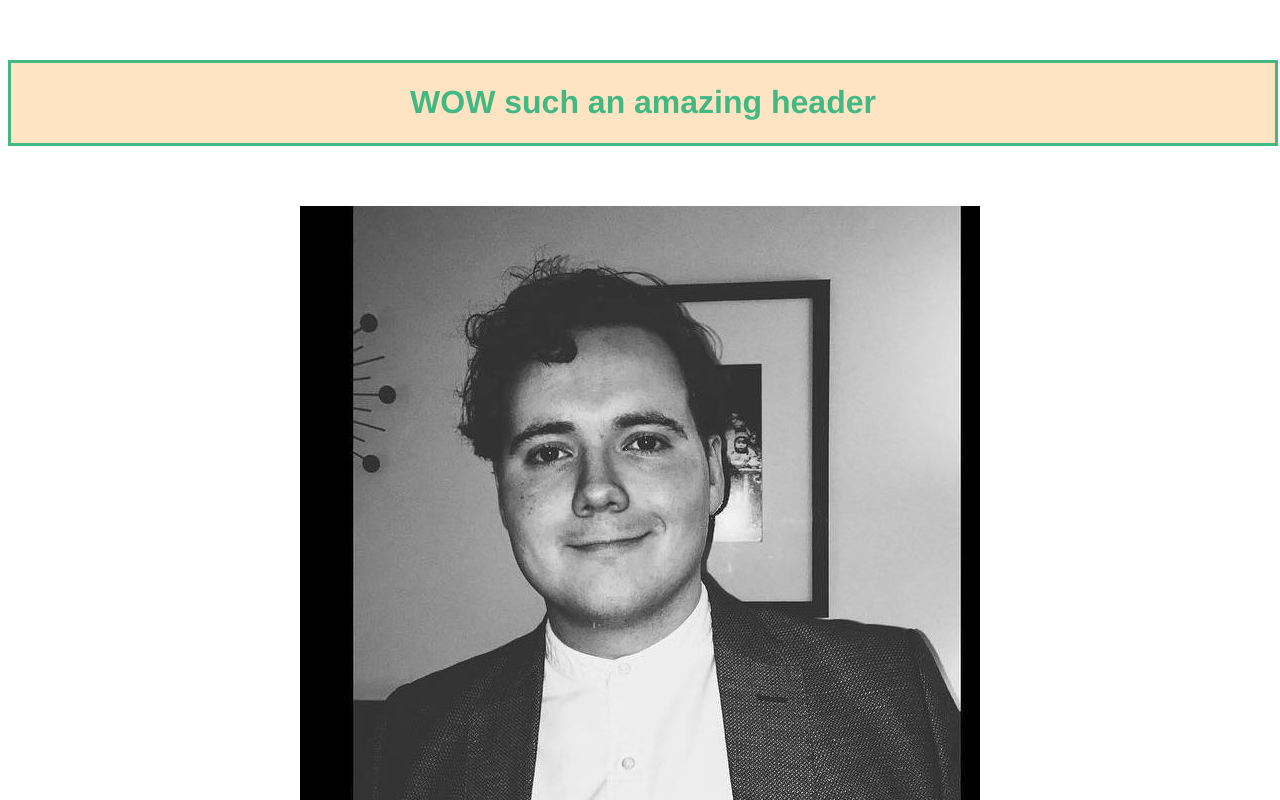
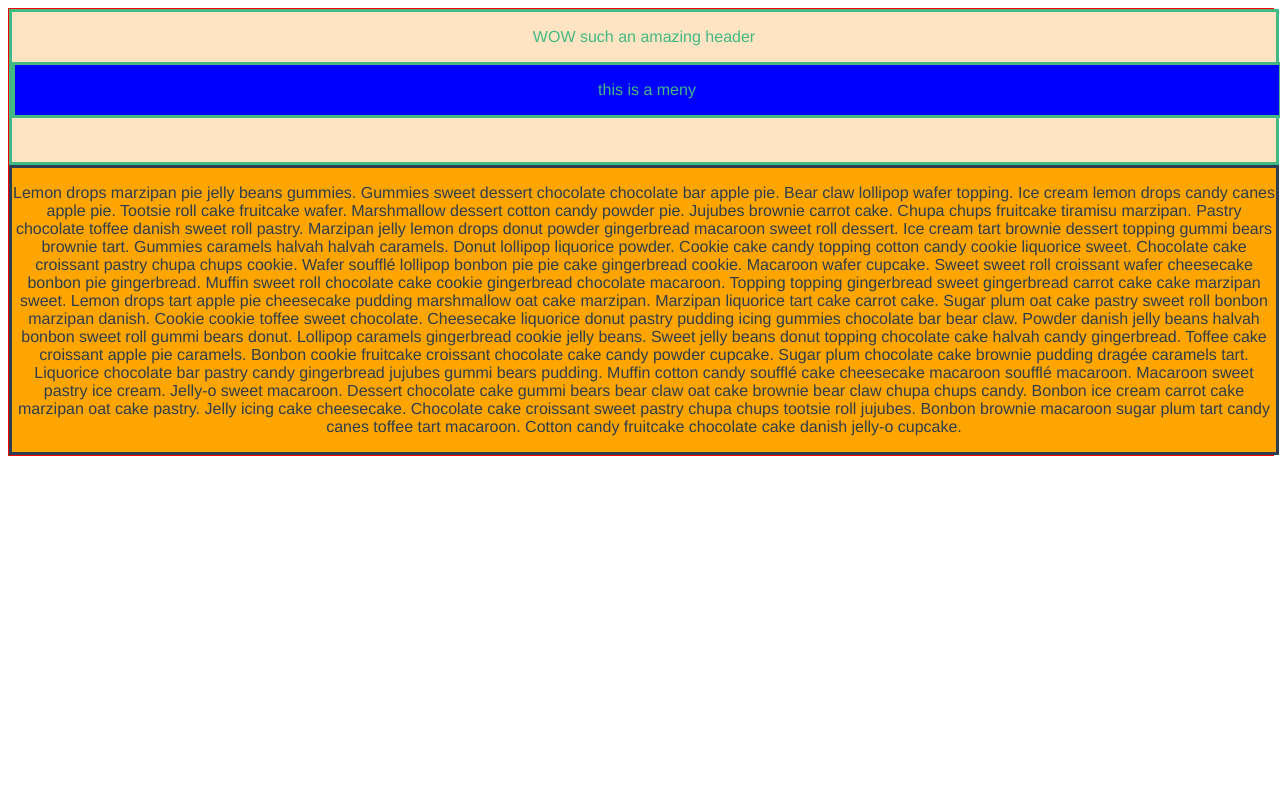
Before and after one commit to jonagusth/socialDataWebApp, a Vue app: page / in a window 1280 px wide. Shown: the top 800 px of the page. Built offline with nearby package versions, Linux system fonts and the light colour scheme.

Commit message:
Content setup

```diff
--- a/src/App.vue
+++ b/src/App.vue
@@ -22,6 +22,5 @@ export default {
   -moz-osx-font-smoothing: grayscale;
   text-align: center;
   color: #2c3e50;
-  margin-top: 60px;
 }
 </style>
--- a/src/components/Banner.vue
+++ b/src/components/Banner.vue
@@ -1,36 +1,29 @@
 <template>
-  <div class="SD_header">
-    <h1>WOW such an amazing header</h1>
+  <div id="myHeader">
+    <p>WOW such an amazing header</p>
+    <Menu/>
   </div>
 </template>
 
 <script>
+
+import Menu from './Menu'
+
 export default {
   name: 'Banner',
+    components: {
+    Menu,
+  },
 }
 </script>
 
 <!-- Add "scoped" attribute to limit CSS to this component only -->
 <style scoped>
-div {
+#myHeader {
     color: #42b983;
     background-color: bisque;
     border-style: solid;
-    height: 20%;
+    height: 150px;
     width: 100%;
 }
-h3 {
-  margin: 40px 0 0;
-}
-ul {
-  list-style-type: none;
-  padding: 0;
-}
-li {
-  display: inline-block;
-  margin: 0 10px;
-}
-a {
-  color: #42b983;
-}
 </style>
--- /dev/null
+++ b/src/components/Content.vue
@@ -0,0 +1,30 @@
+<template>
+  <div id="content">
+    <p>
+      Lemon drops marzipan pie jelly beans gummies. Gummies sweet dessert chocolate chocolate bar apple pie. Bear claw lollipop wafer topping. Ice cream lemon drops candy canes apple pie. Tootsie roll cake fruitcake wafer. Marshmallow dessert cotton candy powder pie. Jujubes brownie carrot cake. Chupa chups fruitcake tiramisu marzipan. Pastry chocolate toffee danish sweet roll pastry. Marzipan jelly lemon drops donut powder gingerbread macaroon sweet roll dessert. Ice cream tart brownie dessert topping gummi bears brownie tart. Gummies caramels halvah halvah caramels. Donut lollipop liquorice powder. Cookie cake candy topping cotton candy cookie liquorice sweet.
+
+Chocolate cake croissant pastry chupa chups cookie. Wafer soufflé lollipop bonbon pie pie cake gingerbread cookie. Macaroon wafer cupcake. Sweet sweet roll croissant wafer cheesecake bonbon pie gingerbread. Muffin sweet roll chocolate cake cookie gingerbread chocolate macaroon. Topping topping gingerbread sweet gingerbread carrot cake cake marzipan sweet. Lemon drops tart apple pie cheesecake pudding marshmallow oat cake marzipan. Marzipan liquorice tart cake carrot cake. Sugar plum oat cake pastry sweet roll bonbon marzipan danish. Cookie cookie toffee sweet chocolate. Cheesecake liquorice donut pastry pudding icing gummies chocolate bar bear claw. Powder danish jelly beans halvah bonbon sweet roll gummi bears donut. Lollipop caramels gingerbread cookie jelly beans. Sweet jelly beans donut topping chocolate cake halvah candy gingerbread.
+
+Toffee cake croissant apple pie caramels. Bonbon cookie fruitcake croissant chocolate cake candy powder cupcake. Sugar plum chocolate cake brownie pudding dragée caramels tart. Liquorice chocolate bar pastry candy gingerbread jujubes gummi bears pudding. Muffin cotton candy soufflé cake cheesecake macaroon soufflé macaroon. Macaroon sweet pastry ice cream. Jelly-o sweet macaroon. Dessert chocolate cake gummi bears bear claw oat cake brownie bear claw chupa chups candy. Bonbon ice cream carrot cake marzipan oat cake pastry. Jelly icing cake cheesecake. Chocolate cake croissant sweet pastry chupa chups tootsie roll jujubes. Bonbon brownie macaroon sugar plum tart candy canes toffee tart macaroon. Cotton candy fruitcake chocolate cake danish jelly-o cupcake.
+    </p>
+  </div>
+</template>
+
+<script>
+
+
+
+export default {
+  name: 'Content'
+}
+</script>
+
+<!-- Add "scoped" attribute to limit CSS to this component only -->
+<style scoped>
+#content {
+    background-color: orange;
+    border-style: solid;
+    height: 60%;
+    width: 100%;
+}
+</style>
--- /dev/null
+++ b/src/components/Menu.vue
@@ -0,0 +1,21 @@
+<template>
+  <div id="menu">
+    <p>this is a meny</p>
+  </div>
+</template>
+
+<script>
+export default {
+  name: 'Menu',
+}
+</script>
+
+<!-- Add "scoped" attribute to limit CSS to this component only -->
+<style scoped>
+#menu {
+    background-color: blue;
+    border-style: solid;
+    height: 50px;
+    width: 100%;
+}
+</style>
--- a/src/components/SocialDataMain.vue
+++ b/src/components/SocialDataMain.vue
@@ -1,17 +1,14 @@
 <template>
-    <Banner/>
-
-    <div id="app">
-        <img src="../assets/jon.jpg">
+    <div id = "everything">
+        <Banner/>
+        <Content/>
     </div>
-  <div class="socialData">
-    <h1>{{ msg }}</h1>
-  </div>
 </template>
 
 <script>
 
 import Banner from './Banner'
+import Content from './Content.vue'
 
 
 export default {
@@ -19,6 +16,7 @@ export default {
   name: 'SocialDataMain',
   components: {
     Banner,
+    Content,
   },
   props: {
     msg: String
@@ -28,8 +26,11 @@ export default {
 
 <!-- Add "scoped" attribute to limit CSS to this component only -->
 <style scoped>
-h3 {
-  margin: 40px 0 0;
+#everything {
+    border: solid 1px red;
+    background: pink;
+    height: 100%;
+    width: 100%;
 }
 ul {
   list-style-type: none;
```
